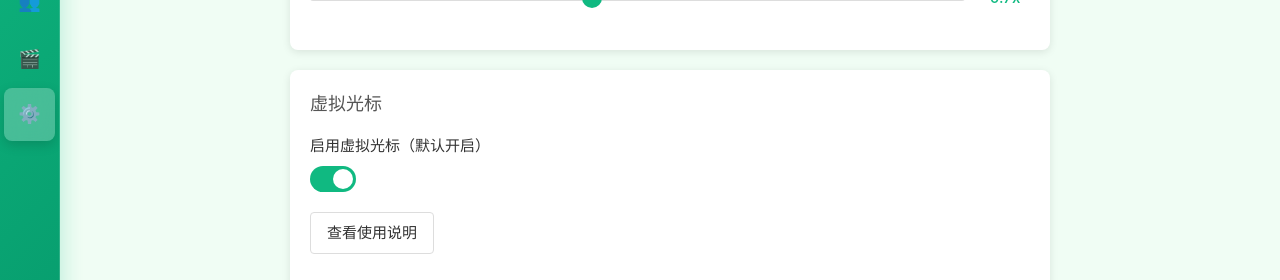
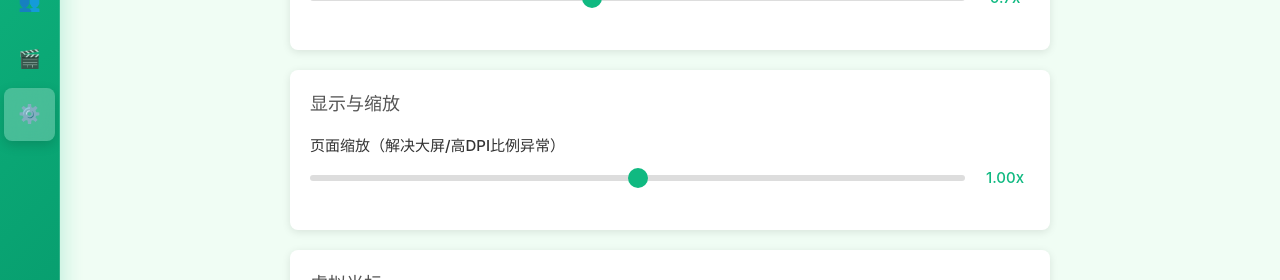
Before and after one commit to ZingYao/video-crawler, a Vue app in the folder frontend/: page /settings in a window 1280 px wide. Shown: the part 294-574 px from the top of the page. Built offline with nearby package versions, Linux system fonts and the light colour scheme; no server answers; sample sign-in values are in the browser's storage.

Commit message:
feat(settings): 页面缩放设置 0.5-1.5，默认1\n- Settings 增加 pageScale 并持久化\n- 设置页新增缩放滑块，滑动结束立即生效\n- 启动时按设置应用缩放（zoom+transform 兜底）\n- 添加 utils/zoom.ts 应用缩放逻辑

```diff
--- a/frontend/src/main.ts
+++ b/frontend/src/main.ts
@@ -11,6 +11,7 @@ import App from './App.vue'
 import router from './router'
 import { isWails } from './utils/wails'
 import { useSettingsStore } from '@/stores/settings'
+import { applyPageScale } from '@/utils/zoom'
 
 const app = createApp(App)
 
@@ -89,6 +90,16 @@ setTimeout(() => {
 
 app.mount('#app')
 
+// 应用页面缩放（启动时）
+try {
+  const settingsStoreAtBoot = useSettingsStore()
+  // 尝试读取缓存，不阻塞：若已在 SettingsView 加载过会覆盖
+  settingsStoreAtBoot.loadSettings().then(() => {
+    const scale = settingsStoreAtBoot.settings.pageScale ?? 1
+    applyPageScale(scale)
+  })
+} catch {}
+
 // 按设置开关加载虚拟鼠标，并在首次使用时弹出说明
 console.log('[MAIN] 开始检查虚拟光标启动条件...')
 import('./utils/virtualMouse').then(async ({ initVirtualMouse }) => {
--- a/frontend/src/stores/settings.ts
+++ b/frontend/src/stores/settings.ts
@@ -20,6 +20,7 @@ export interface Settings {
   allSitesSelected: boolean // 全选标记 - true表示全选模式，false表示手动选择模式
   virtualCursorEnabled: boolean // 虚拟光标开关
   virtualCursorTipsShown: boolean // 是否已展示过一次使用说明
+  pageScale: number // 页面缩放比例，用于大屏/高DPI
 }
 
 const defaultSettings: Settings = {
@@ -29,6 +30,7 @@ const defaultSettings: Settings = {
   allSitesSelected: true, // 默认全选模式
   virtualCursorEnabled: true,
   virtualCursorTipsShown: false,
+  pageScale: 1,
 }
 
 export const useSettingsStore = defineStore('settings', () => {
@@ -167,6 +169,7 @@ export const useSettingsStore = defineStore('settings', () => {
           allSitesSelected: loaded.allSitesSelected !== undefined ? loaded.allSitesSelected : true,
           virtualCursorEnabled: loaded.virtualCursorEnabled !== undefined ? loaded.virtualCursorEnabled : true,
           virtualCursorTipsShown: loaded.virtualCursorTipsShown !== undefined ? loaded.virtualCursorTipsShown : false,
+          pageScale: typeof loaded.pageScale === 'number' ? loaded.pageScale : 1,
         }
 
         console.log('[SETTINGS] 设置合并完成:', {
@@ -277,6 +280,13 @@ export const useSettingsStore = defineStore('settings', () => {
     await loadActualVideoSources()
   }
 
+  // 更新页面缩放
+  const updatePageScale = async (scale: number) => {
+    const clamped = Math.max(0.5, Math.min(1.5, Number(scale) || 1))
+    settings.value.pageScale = clamped
+    await saveSettings()
+  }
+
   // 刷新视频源列表
   const refreshVideoSources = async () => {
     isLoading.value = true
@@ -305,5 +315,6 @@ export const useSettingsStore = defineStore('settings', () => {
     toggleAllSearchSites,
     resetToDefaults,
     refreshVideoSources,
+    updatePageScale,
   }
 })
--- /dev/null
+++ b/frontend/src/utils/zoom.ts
@@ -0,0 +1,16 @@
+export function applyPageScale(scale: number): void {
+  const clamped = Math.max(0.5, Math.min(1.5, Number(scale) || 1))
+  const root = document.documentElement as HTMLElement
+
+  // 优先使用 CSS zoom（桌面浏览器、WebView 通常支持）
+  ;(root.style as any).zoom = String(clamped)
+
+  // 兜底：通过 transform 缩放，并设置 transform-origin
+  root.style.setProperty('--app-scale', String(clamped))
+  root.style.transformOrigin = 'top left'
+  root.style.transform = `scale(var(--app-scale))`
+
+  // 调整 body 宽度，避免缩放后出现横向滚动
+  const inv = 1 / clamped
+  document.body.style.width = `${inv * 100}%`
+}
--- a/frontend/src/views/SettingsView.vue
+++ b/frontend/src/views/SettingsView.vue
@@ -33,6 +33,25 @@
               class="slider"
             />
             <span class="value-display">{{ progressSensitivity }}x</span>
+          </div>
+        </div>
+      </div>
+
+      <div class="settings-section">
+        <h2>显示与缩放</h2>
+        <div class="setting-item">
+          <label>页面缩放（解决大屏/高DPI比例异常）</label>
+          <div class="slider-container">
+            <input
+              type="range"
+              min="0.5"
+              max="1.5"
+              step="0.01"
+              v-model.number="pageScale"
+              @change="onScaleChangeEnd"
+              class="slider"
+            />
+            <span class="value-display">{{ pageScale.toFixed(2) }}x</span>
           </div>
         </div>
       </div>
@@ -139,12 +158,14 @@ import { useSettingsStore } from '@/stores/settings'
 import AppLayout from '@/components/AppLayout.vue'
 import type { SearchSite } from '@/stores/settings'
 import { Modal, message } from 'ant-design-vue'
+import { applyPageScale } from '@/utils/zoom'
 
 const settingsStore = useSettingsStore()
 
 // 响应式数据
 const playbackSpeed = ref(2.0)
 const progressSensitivity = ref(0.7)
+const pageScale = ref(1)
 
 // 计算属性
 const searchSites = computed(() => settingsStore.settings.searchSites)
@@ -164,6 +185,7 @@ onMounted(async () => {
   // 更新本地状态
   playbackSpeed.value = settingsStore.settings.longPressPlaybackSpeed
   progressSensitivity.value = settingsStore.settings.progressBarSensitivity
+  pageScale.value = settingsStore.settings.pageScale ?? 1
 })
 
 // 更新播放倍速
@@ -174,6 +196,12 @@ const updatePlaybackSpeed = async () => {
 // 更新进度条敏感度
 const updateProgressSensitivity = async () => {
   await settingsStore.updateProgressSensitivity(progressSensitivity.value)
+}
+
+// 更新缩放（滑动结束生效）
+const onScaleChangeEnd = async () => {
+  await settingsStore.updatePageScale(pageScale.value)
+  applyPageScale(pageScale.value)
 }
 
 // 切换网站状态
```
